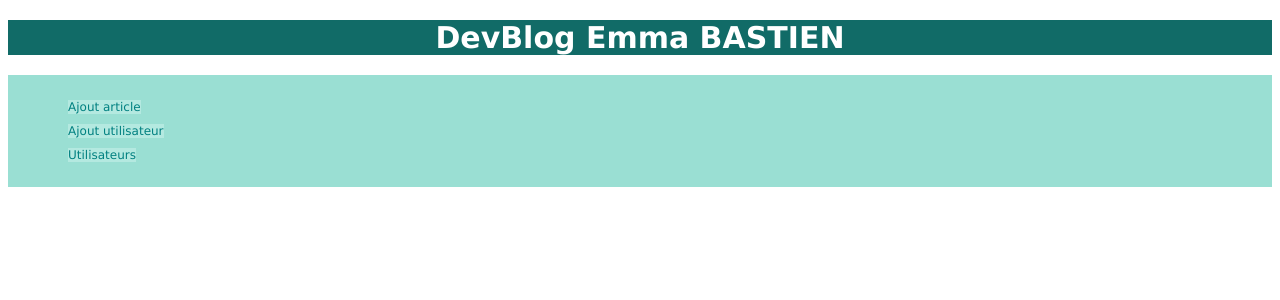
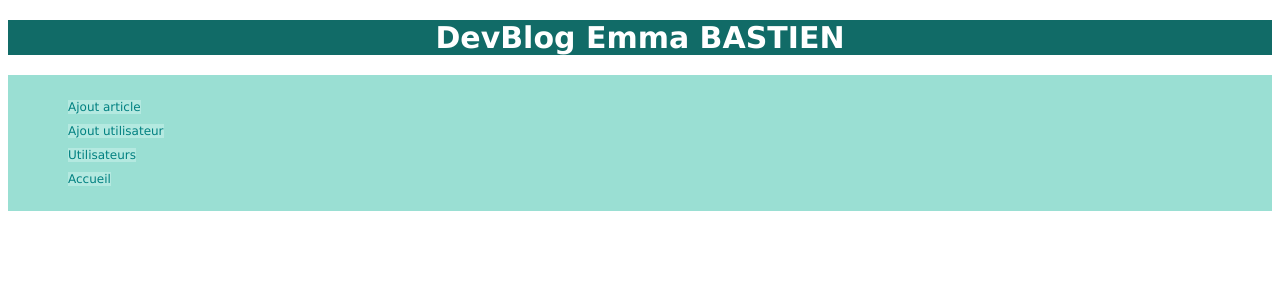
Before and after one commit to emmabastien/ISCC-2020-MyDevBlog, a PHP site: page /back.php in a window 1280 px wide. Shown: the top 300 px of the page. Run offline with PHP 8.4, Linux system fonts and the light colour scheme.

Commit message:
Update back.php

```diff
--- a/MyDevBlog/back.php
+++ b/MyDevBlog/back.php
@@ -18,6 +18,7 @@ include ('header.php');
          <li><a href="back.php?page=1">Ajout article</a></li>
          <li><a href="back.php?page=2">Ajout utilisateur</a></li>
          <li><a href="back.php?page=3">Utilisateurs</a></li>
+         <li><a href="front.php?page=1">Accueil</a></li>
      </ul>
 </nav>
 
@@ -38,6 +39,11 @@ function site(){
         echo include ('utilisateur.php');
     }
 
+    if (isset($_GET['page']))
+    if ($_GET ['page'] == 1){
+        echo include ('accueil.php');
+    }
+
 }
 
 site();
```
